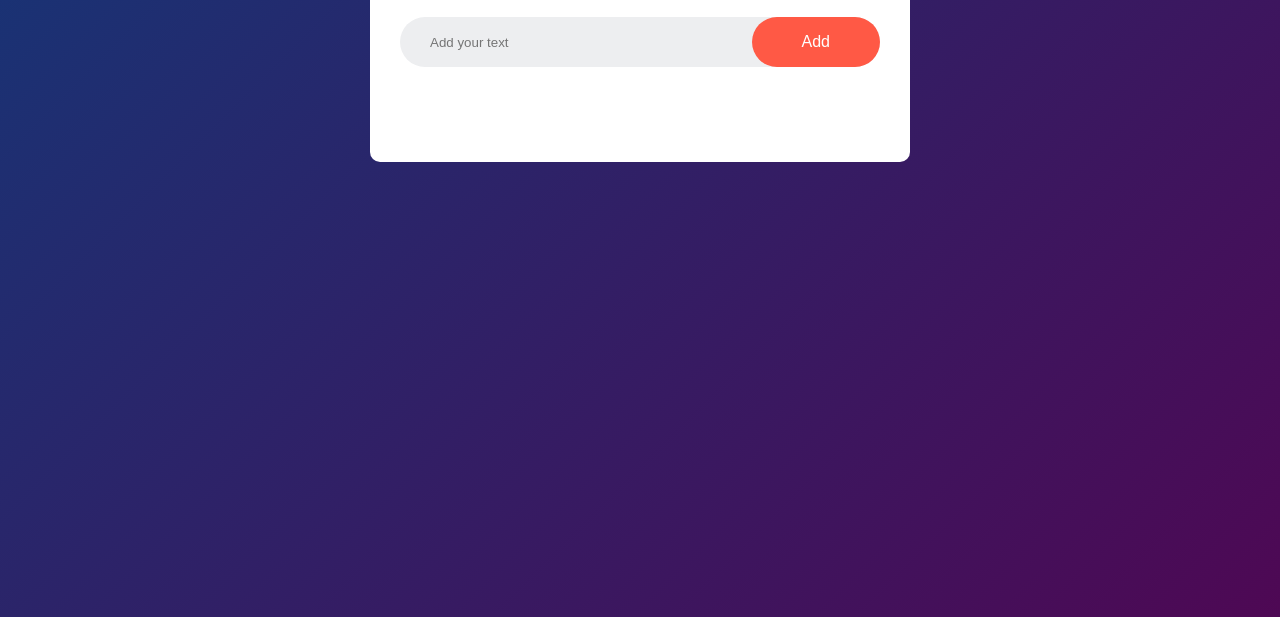
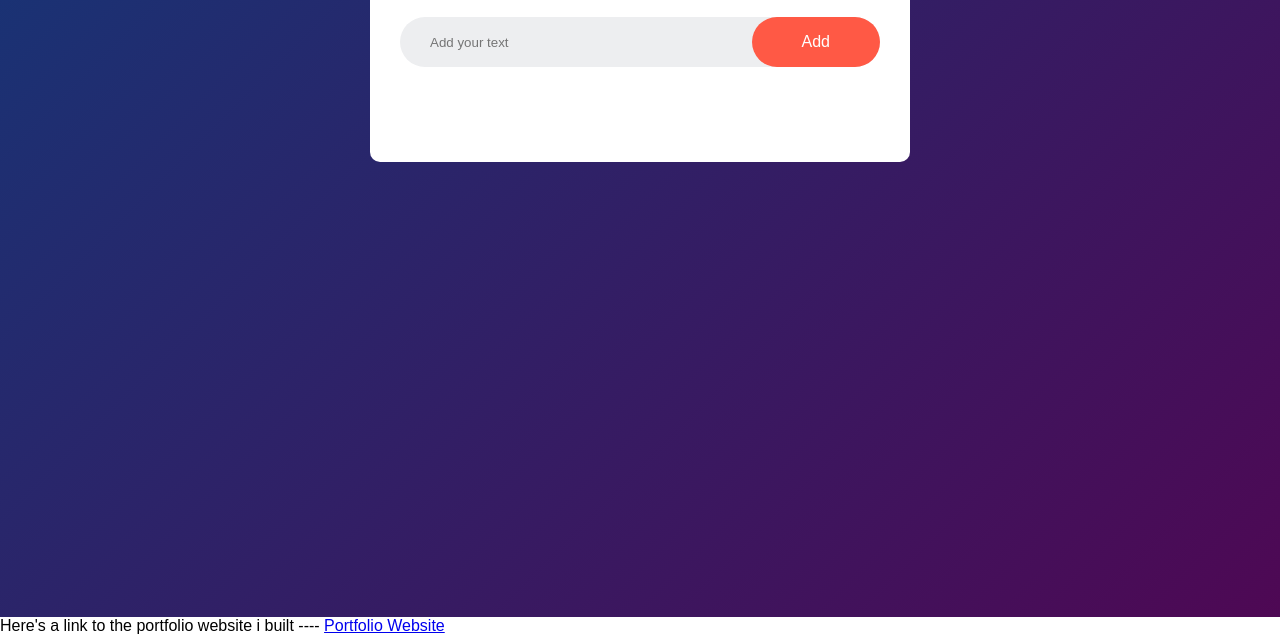
Before and after one commit to EL-ILUMINADO/portfolio-website, a plain HTML site: page indexjs.html in a window 1280 px wide. Shown: the part 183-818 px from the top of the page. Drawn offline with Linux system fonts and the light colour scheme.

Commit message:
linked my portfolio website to my todo app

```diff
--- a/indexjs.html
+++ b/indexjs.html
@@ -21,6 +21,8 @@
       </ul>
     </div>
   </div>
+
+  Here's a link to the portfolio website i built ---- <a href="index.html">Portfolio Website</a>
   <script src="indexjs.js"></script>
 </body>
 </html>
```
